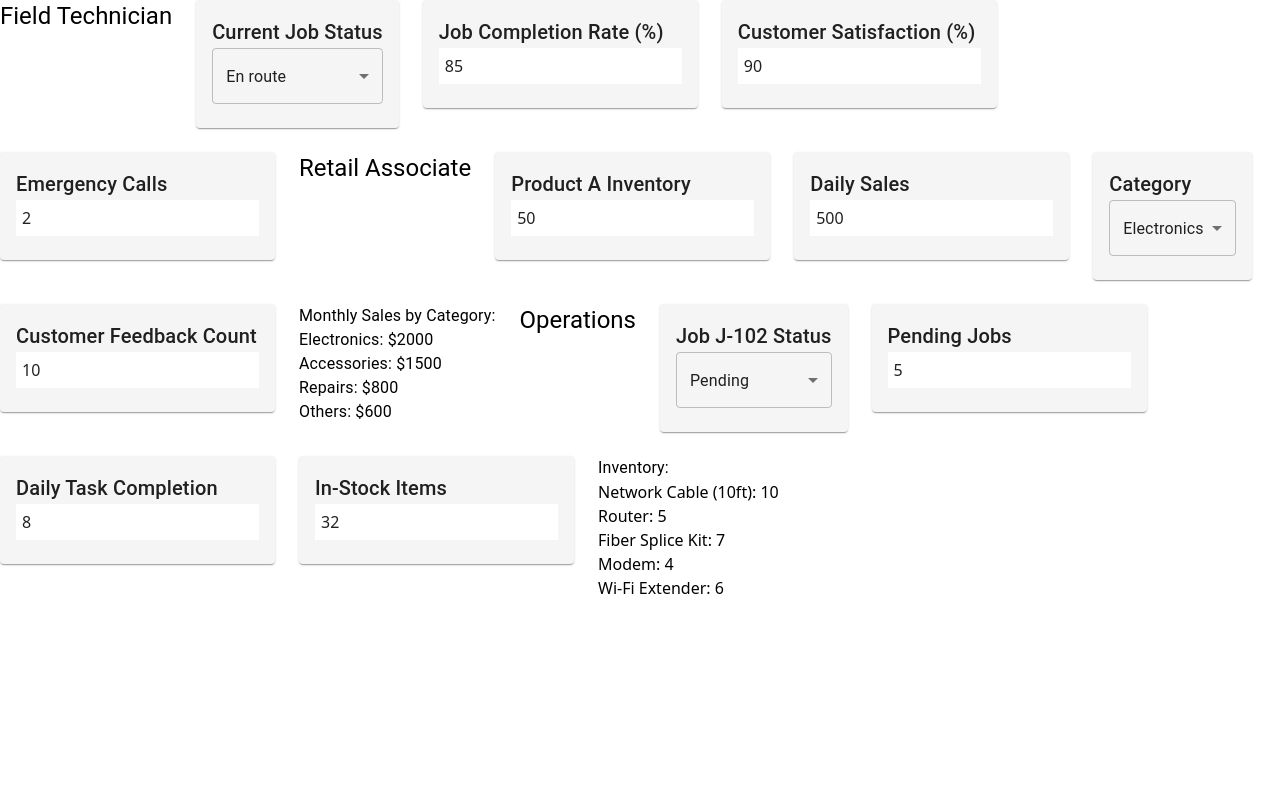
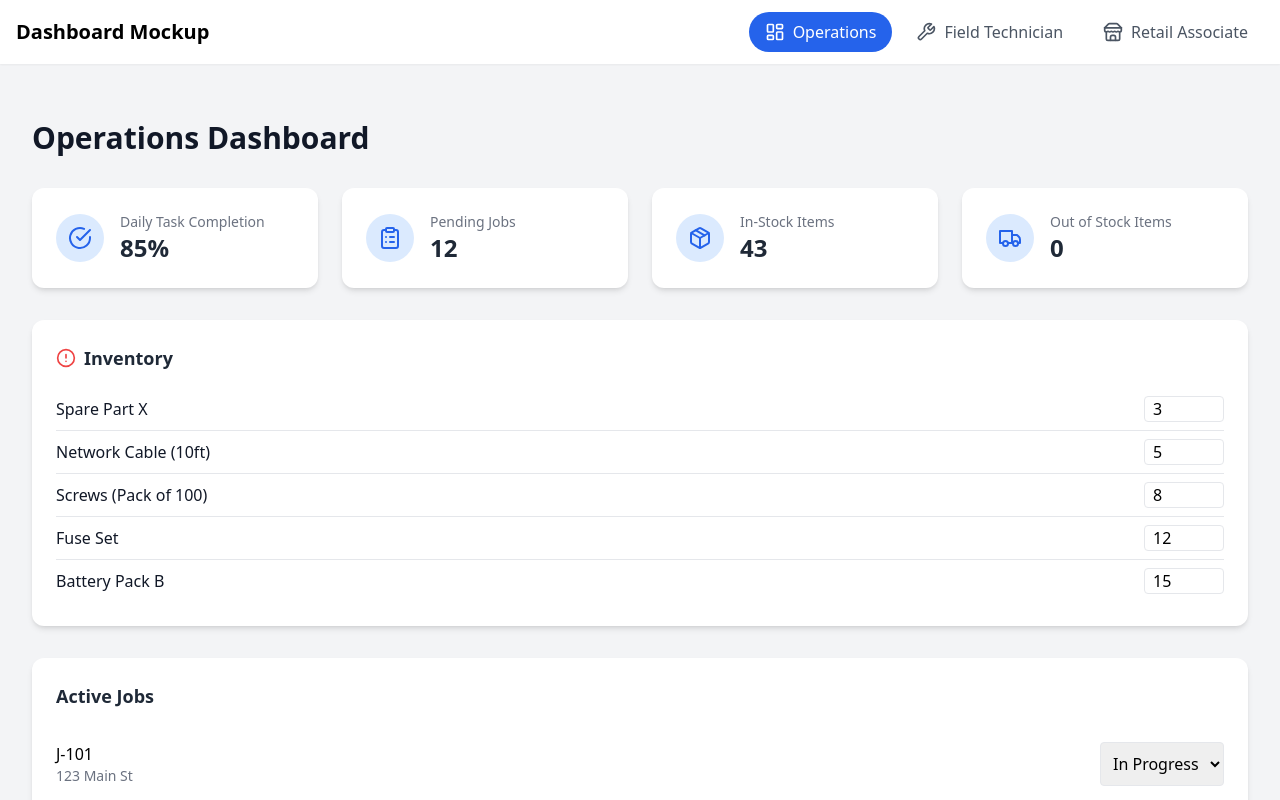
Before and after one commit to tester948/Technomobile-Dashboard, a React (Vite) app: page / in a window 1280 px wide. Shown: the top 800 px of the page. Built offline with nearby package versions, Linux system fonts and the light colour scheme; the HTML template or start-up script is replaced by a standard one.

Commit message:
Update TrainingExercise.jsx

```diff
--- a/src/components/TrainingExercise.jsx
+++ b/src/components/TrainingExercise.jsx
@@ -1,200 +1,316 @@
 import React, { useState } from "react";
-import { Card, CardContent, Typography, Grid, MenuItem, Select } from "@mui/material";
+import {
+	BarChart,
+	Bar,
+	XAxis,
+	YAxis,
+	CartesianGrid,
+	Tooltip,
+	Legend,
+	ResponsiveContainer,
+	PieChart,
+	Pie,
+	Cell,
+} from "recharts";
+import {
+	LayoutDashboard,
+	Wrench,
+	Store,
+	Calendar,
+	CheckCircle,
+	Package,
+	HeartHandshake,
+	ClipboardList,
+	TrendingUp,
+	MapPin,
+	MessageCircle,
+	Truck,
+	AlertCircle,
+} from "lucide-react";
 
-export default function TrainingExercise() {
-  // ============================
-  // FIELD TECHNICIAN STATE
-  // ============================
-  const [currentJobStatus, setCurrentJobStatus] = useState("En route");
-  const [jobCompletionRate, setJobCompletionRate] = useState(85); // %
-  const [customerSatisfaction, setCustomerSatisfaction] = useState(90); // %
-  const [emergencyCalls, setEmergencyCalls] = useState(2); // New KPI
+// Dashboards list
+const dashboards = [
+	{ id: "operations", name: "Operations", icon: LayoutDashboard },
+	{ id: "field", name: "Field Technician", icon: Wrench },
+	{ id: "retail", name: "Retail Associate", icon: Store },
+];
 
-  const handleJobStatusChange = (status) => {
-    setCurrentJobStatus(status);
+// Initial data
+const operationsDataInit = {
+	dailyTaskCompletion: 85,
+	pendingJobs: 12,
+	inventory: [
+		{ name: "Spare Part X", quantity: 3 },
+		{ name: "Network Cable (10ft)", quantity: 5 },
+		{ name: "Screws (Pack of 100)", quantity: 8 },
+		{ name: "Fuse Set", quantity: 12 },
+		{ name: "Battery Pack B", quantity: 15 },
+	],
+	taskCompletionRate: [
+		{ name: "Mon", completed: 75 },
+		{ name: "Tue", completed: 82 },
+		{ name: "Wed", completed: 88 },
+		{ name: "Thu", completed: 90 },
+		{ name: "Fri", completed: 85 },
+	],
+	activeJobs: [
+		{ id: "J-101", location: "123 Main St", technician: "Alice Johnson", status: "In Progress" },
+		{ id: "J-102", location: "456 Oak Ave", technician: "Bob Williams", status: "Pending" },
+		{ id: "J-103", location: "789 Pine Ln", technician: "Charlie Brown", status: "Complete" },
+	],
+};
 
-    if (status === "Complete") {
-      setJobCompletionRate((prev) => prev + 1); // fixed increment
-      setCustomerSatisfaction((prev) => prev + 2); // fixed increment
-    }
-  };
+const technicianDataInit = {
+	name: "Jane Doe",
+	id: "T-001",
+	currentJob: {
+		id: "J-104",
+		customer: "Tech Solutions Inc.",
+		address: "1010 Corporate Blvd, San Francisco, CA",
+		description: "Repair faulty network switch.",
+		status: "En route",
+		eta: "10:30 AM",
+	},
+	performanceMetrics: {
+		completionRate: 95,
+		averageTime: "45 min",
+		customerSatisfaction: 4.8,
+		jobsInQueue: 3, // New KPI
+	},
+};
 
-  // ============================
-  // RETAIL ASSOCIATE STATE
-  // ============================
-  const categories = ["Electronics", "Accessories", "Repairs", "Others"];
-  const [dailySales, setDailySales] = useState(500);
-  const [selectedCategory, setSelectedCategory] = useState(categories[0]);
-  const [monthlySalesByCategory, setMonthlySalesByCategory] = useState({
-    Electronics: 2000,
-    Accessories: 1500,
-    Repairs: 800,
-    Others: 600,
-  });
-  const [customerFeedbackCount, setCustomerFeedbackCount] = useState(10);
-  const [productInventory, setProductInventory] = useState({
-    "Product A": 50,
-  });
+const retailDataInit = {
+	storeName: "Central Store",
+	dailySales: 2500,
+	selectedCategory: "Electronics",
+	productInventory: [
+		{ name: "Product A", value: 200, color: "#3b82f6" },
+		{ name: "Product B", value: 150, color: "#f97316" },
+		{ name: "Product C", value: 50, color: "#ef4444" },
+	],
+	customerFeedbackCount: 4,
+	monthlySalesByCategory: [
+		{ category: "Electronics", sales: 12000 },
+		{ category: "Accessories", sales: 7500 },
+		{ category: "Apparel", sales: 5000 },
+		{ category: "Home Goods", sales: 3000 },
+	],
+};
 
-  const handleDailySalesChange = (value, category) => {
-    const numericValue = Number(value);
-    setDailySales(numericValue);
+// StatCard
+const StatCard = ({ title, value, icon: Icon, editable, onChange }) => (
+	<div className="bg-white p-6 rounded-xl shadow-md flex items-center space-x-4">
+		<div className="bg-blue-100 text-blue-600 p-3 rounded-full">
+			<Icon className="w-6 h-6" />
+		</div>
+		<div>
+			<p className="text-gray-500 text-sm font-medium">{title}</p>
+			{editable ? (
+				<input
+					type="number"
+					value={value}
+					onChange={(e) => onChange(Number(e.target.value))}
+					className="text-2xl font-bold text-gray-800 border rounded px-1 w-20"
+				/>
+			) : (
+				<p className="text-2xl font-bold text-gray-800">{value}</p>
+			)}
+		</div>
+	</div>
+);
 
-    setMonthlySalesByCategory((prev) => ({
-      ...prev,
-      [category]: prev[category] + numericValue,
-    }));
+const ChartCard = ({ title, children }) => (
+	<div className="bg-white p-6 rounded-xl shadow-md">
+		<h3 className="text-lg font-semibold text-gray-800 mb-4">{title}</h3>
+		{children}
+	</div>
+);
 
-    setCustomerFeedbackCount((prev) => prev + 1);
-  };
+// Operations Dashboard
+const OperationsDashboard = () => {
+	const [data, setData] = useState(operationsDataInit);
 
-  // ============================
-  // OPERATIONS STATE
-  // ============================
-  const [jobs, setJobs] = useState({
-    "J-102": "Pending",
-  });
-  const [pendingJobs, setPendingJobs] = useState(5);
-  const [lowStockItems, setLowStockItems] = useState({
-    "Network Cable (10ft)": 10,
-    "Router": 5,
-    "Fiber Splice Kit": 7,
-    "Modem": 4,
-    "Wi-Fi Extender": 6,
-  });
-  const [inStockItems, setInStockItems] = useState(
-    Object.values(lowStockItems).reduce((a, b) => a + b, 0)
-  );
-  const [dailyTaskCompletion, setDailyTaskCompletion] = useState(8);
+	const updateJobStatus = (jobId, newStatus) => {
+		const updatedJobs = data.activeJobs.map((job) =>
+			job.id === jobId ? { ...job, status: newStatus } : job
+		);
+		let { pendingJobs, dailyTaskCompletion } = data;
+		if (newStatus === "Complete") {
+			pendingJobs = pendingJobs - 1;
+			dailyTaskCompletion += 1;
+		}
+		setData({ ...data, activeJobs: updatedJobs, pendingJobs, dailyTaskCompletion });
+	};
 
-  const handleJobStatusUpdate = (jobId, status) => {
-    setJobs((prev) => ({ ...prev, [jobId]: status }));
+	const updateInventoryQty = (itemName, qty) => {
+		const updatedInventory = data.inventory.map((item) =>
+			item.name === itemName ? { ...item, quantity: qty } : item
+		);
+		setData({ ...data, inventory: updatedInventory });
+	};
 
-    if (status === "Complete") {
-      setPendingJobs((prev) => prev - 1);
-      setDailyTaskCompletion((prev) => prev + 1);
-    }
-  };
+	const totalStock = data.inventory.reduce((sum, item) => sum + item.quantity, 0);
 
-  const handleStockChange = (item, quantity) => {
-    setLowStockItems((prev) => {
-      const updated = { ...prev, [item]: quantity };
-      setInStockItems(Object.values(updated).reduce((a, b) => a + b, 0));
-      return updated;
-    });
-  };
+	return (
+		<div className="p-8 space-y-8">
+			<h1 className="text-3xl font-bold text-gray-900">Operations Dashboard</h1>
+			<div className="grid md:grid-cols-2 lg:grid-cols-4 gap-6">
+				<StatCard title="Daily Task Completion" value={`${data.dailyTaskCompletion}%`} icon={CheckCircle} />
+				<StatCard title="Pending Jobs" value={data.pendingJobs} icon={ClipboardList} />
+				<StatCard title="In-Stock Items" value={totalStock} icon={Package} />
+				<StatCard title="Out of Stock Items" value={data.inventory.filter(i => i.quantity === 0).length} icon={Truck} />
+			</div>
+			<div className="bg-white p-6 rounded-xl shadow-md">
+				<h3 className="text-lg font-semibold text-gray-800 mb-4 flex items-center">
+					<AlertCircle className="mr-2 h-5 w-5 text-red-500" /> Inventory
+				</h3>
+				<ul className="divide-y divide-gray-200">
+					{data.inventory.map((item) => (
+						<li key={item.name} className="py-2 flex justify-between items-center">
+							<p className="font-medium text-gray-900">{item.name}</p>
+							<input
+								type="number"
+								value={item.quantity}
+								onChange={(e) => updateInventoryQty(item.name, Number(e.target.value))}
+								className="border rounded px-2 w-20"
+							/>
+						</li>
+					))}
+				</ul>
+			</div>
+			<div className="bg-white p-6 rounded-xl shadow-md">
+				<h3 className="text-lg font-semibold text-gray-800 mb-4">Active Jobs</h3>
+				<ul className="divide-y divide-gray-200">
+					{data.activeJobs.map((job) => (
+						<li key={job.id} className="py-4 flex justify-between">
+							<div>
+								<p className="font-medium">{job.id}</p>
+								<p className="text-sm text-gray-500">{job.location}</p>
+							</div>
+							<select value={job.status} onChange={(e) => updateJobStatus(job.id, e.target.value)} className="border rounded px-2">
+								<option>Pending</option>
+								<option>In Progress</option>
+								<option>Complete</option>
+							</select>
+						</li>
+					))}
+				</ul>
+			</div>
+		</div>
+	);
+};
 
-  // ============================
-  // CARD RENDER HELPER
-  // ============================
-  const renderCard = (title, value, onChange, type = "text", extra = null) => (
-    <Card sx={{ backgroundColor: "#f5f5f5" }}>
-      <CardContent>
-        <Typography variant="h6">{title}</Typography>
-        {type === "select" ? (
-          <Select value={value} onChange={(e) => onChange(e.target.value)} fullWidth>
-            {extra.map((opt) => (
-              <MenuItem key={opt} value={opt}>
-                {opt}
-              </MenuItem>
-            ))}
-          </Select>
-        ) : (
-          <input
-            type={type}
-            value={value}
-            onChange={(e) => onChange(e.target.value)}
-            style={{ width: "100%", padding: "6px", fontSize: "16px" }}
-          />
-        )}
-      </CardContent>
-    </Card>
-  );
+// Field Technician Dashboard
+const FieldTechnicianDashboard = () => {
+	const [data, setData] = useState(technicianDataInit);
 
-  return (
-    <Grid container spacing={3}>
-      {/* ================== FIELD TECHNICIAN ================== */}
-      <Grid item xs={12}>
-        <Typography variant="h5">Field Technician</Typography>
-      </Grid>
-      <Grid item xs={3}>
-        {renderCard("Current Job Status", currentJobStatus, handleJobStatusChange, "select", [
-          "En route",
-          "In Progress",
-          "Complete",
-        ])}
-      </Grid>
-      <Grid item xs={3}>
-        {renderCard("Job Completion Rate (%)", jobCompletionRate, setJobCompletionRate, "number")}
-      </Grid>
-      <Grid item xs={3}>
-        {renderCard("Customer Satisfaction (%)", customerSatisfaction, setCustomerSatisfaction, "number")}
-      </Grid>
-      <Grid item xs={3}>
-        {renderCard("Emergency Calls", emergencyCalls, setEmergencyCalls, "number")}
-      </Grid>
+	const updateStatus = (newStatus) => {
+		let { completionRate, customerSatisfaction } = data.performanceMetrics;
+		if (newStatus === "Complete") {
+			completionRate += 1;
+			customerSatisfaction += 0.1;
+		}
+		setData({
+			...data,
+			currentJob: { ...data.currentJob, status: newStatus },
+			performanceMetrics: { ...data.performanceMetrics, completionRate, customerSatisfaction },
+		});
+	};
 
-      {/* ================== RETAIL ASSOCIATE ================== */}
-      <Grid item xs={12}>
-        <Typography variant="h5">Retail Associate</Typography>
-      </Grid>
-      <Grid item xs={3}>
-        {renderCard("Product A Inventory", productInventory["Product A"], (val) =>
-          setProductInventory((prev) => ({ ...prev, "Product A": Number(val) }))
-        , "number")}
-      </Grid>
-      <Grid item xs={3}>
-        {renderCard("Daily Sales", dailySales, (val) => handleDailySalesChange(val, selectedCategory), "number")}
-      </Grid>
-      <Grid item xs={3}>
-        {renderCard("Category", selectedCategory, setSelectedCategory, "select", categories)}
-      </Grid>
-      <Grid item xs={3}>
-        {renderCard("Customer Feedback Count", customerFeedbackCount, setCustomerFeedbackCount, "number")}
-      </Grid>
-      <Grid item xs={12}>
-        <Typography variant="body1">Monthly Sales by Category:</Typography>
-        {categories.map((cat) => (
-          <Typography key={cat}>
-            {cat}: ${monthlySalesByCategory[cat]}
-          </Typography>
-        ))}
-      </Grid>
+	const updateJobsInQueue = (val) => {
+		setData({ ...data, performanceMetrics: { ...data.performanceMetrics, jobsInQueue: val } });
+	};
 
-      {/* ================== OPERATIONS ================== */}
-      <Grid item xs={12}>
-        <Typography variant="h5">Operations</Typography>
-      </Grid>
-      <Grid item xs={3}>
-        {renderCard("Job J-102 Status", jobs["J-102"], (val) => handleJobStatusUpdate("J-102", val), "select", [
-          "Pending",
-          "In Progress",
-          "Complete",
-        ])}
-      </Grid>
-      <Grid item xs={3}>
-        {renderCard("Pending Jobs", pendingJobs, setPendingJobs, "number")}
-      </Grid>
-      <Grid item xs={3}>
-        {renderCard("Daily Task Completion", dailyTaskCompletion, setDailyTaskCompletion, "number")}
-      </Grid>
-      <Grid item xs={3}>
-        {renderCard("In-Stock Items", inStockItems, setInStockItems, "number")}
-      </Grid>
-      <Grid item xs={12}>
-        <Typography variant="body1">Inventory:</Typography>
-        {Object.keys(lowStockItems).map((item) => (
-          <div key={item}>
-            {item}:{" "}
-            <input
-              type="number"
-              value={lowStockItems[item]}
-              onChange={(e) => handleStockChange(item, Number(e.target.value))}
-              style={{ width: "80px" }}
-            />
-          </div>
-        ))}
-      </Grid>
-    </Grid>
-  );
-}
+	return (
+		<div className="p-8 space-y-8">
+			<h1 className="text-3xl font-bold">Hello, {data.name}!</h1>
+			<div className="grid md:grid-cols-2 lg:grid-cols-4 gap-6">
+				<StatCard title="Current Job Status" value={data.currentJob.status} icon={Wrench} />
+				<StatCard title="Customer Satisfaction" value={data.performanceMetrics.customerSatisfaction.toFixed(1)} icon={HeartHandshake} />
+				<StatCard title="Job Completion Rate" value={`${data.performanceMetrics.completionRate}%`} icon={CheckCircle} />
+				<StatCard title="Jobs in Queue" value={data.performanceMetrics.jobsInQueue} icon={ClipboardList} editable onChange={updateJobsInQueue} />
+			</div>
+			<div className="bg-white p-6 rounded-xl">
+				<h3 className="text-lg font-semibold mb-4">Update Job Status</h3>
+				<select value={data.currentJob.status} onChange={(e) => updateStatus(e.target.value)} className="border rounded px-2">
+					<option>En route</option>
+					<option>In Progress</option>
+					<option>Complete</option>
+				</select>
+			</div>
+		</div>
+	);
+};
+
+// Retail Dashboard
+const RetailAssociateDashboard = () => {
+	const [data, setData] = useState(retailDataInit);
+
+	const updateDailySales = (val) => {
+		const updatedCategories = data.monthlySalesByCategory.map((c) =>
+			c.category === data.selectedCategory ? { ...c, sales: c.sales + (val - data.dailySales) } : c
+		);
+		setData({
+			...data,
+			dailySales: val,
+			monthlySalesByCategory: updatedCategories,
+			customerFeedbackCount: data.customerFeedbackCount + 1,
+		});
+	};
+
+	return (
+		<div className="p-8 space-y-8">
+			<h1 className="text-3xl font-bold">Store Dashboard - {data.storeName}</h1>
+			<div className="grid md:grid-cols-2 lg:grid-cols-3 gap-6">
+				<div className="bg-white p-6 rounded-xl shadow-md flex flex-col">
+					<p className="text-gray-500 text-sm">Daily Sales (Today)</p>
+					<input type="number" value={data.dailySales} onChange={(e) => updateDailySales(Number(e.target.value))} className="border rounded px-2 mb-2" />
+					<select value={data.selectedCategory} onChange={(e) => setData({ ...data, selectedCategory: e.target.value })} className="border rounded px-2">
+						{data.monthlySalesByCategory.map((c) => (
+							<option key={c.category}>{c.category}</option>
+						))}
+					</select>
+				</div>
+				<StatCard title="Customer Feedback" value={`${data.customerFeedbackCount} new`} icon={MessageCircle} />
+			</div>
+		</div>
+	);
+};
+
+const App = () => {
+	const [activeDashboard, setActiveDashboard] = useState("operations");
+
+	const renderDashboard = () => {
+		switch (activeDashboard) {
+			case "operations":
+				return <OperationsDashboard />;
+			case "field":
+				return <FieldTechnicianDashboard />;
+			case "retail":
+				return <RetailAssociateDashboard />;
+			default:
+				return <OperationsDashboard />;
+		}
+	};
+
+	return (
+		<div className="min-h-screen bg-gray-100">
+			<header className="bg-white shadow-sm sticky top-0 z-50">
+				<div className="max-w-7xl mx-auto px-4 flex justify-between items-center h-16">
+					<h1 className="text-xl font-bold">Dashboard Mockup</h1>
+					<nav className="flex items-center space-x-2">
+						{dashboards.map((d) => (
+							<button key={d.id} onClick={() => setActiveDashboard(d.id)} className={`flex items-center px-4 py-2 rounded-full ${activeDashboard === d.id ? "bg-blue-600 text-white" : "text-gray-600 hover:bg-gray-200"}`}>
+								<d.icon className="w-5 h-5 mr-2" />
+								{d.name}
+							</button>
+						))}
+					</nav>
+				</div>
+			</header>
+			<main className="max-w-7xl mx-auto py-6">{renderDashboard()}</main>
+		</div>
+	);
+};
+
+export default App;
```
